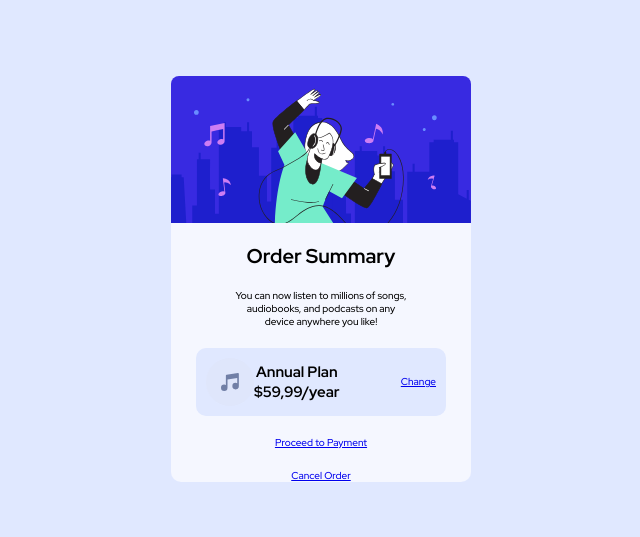
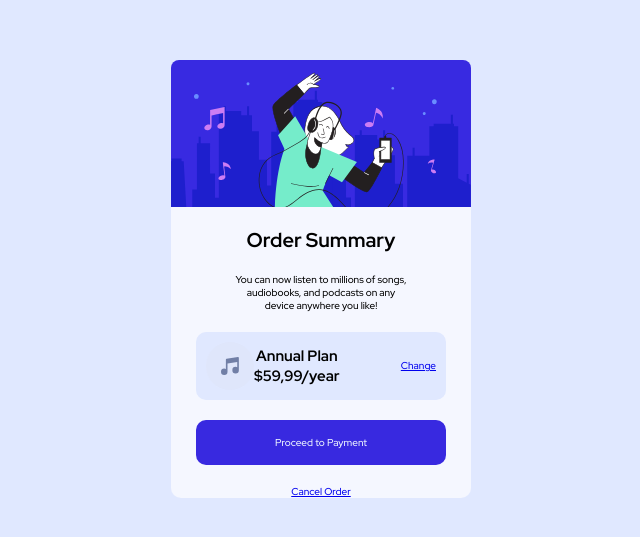
Before and after one commit to victor-guillherme/order-sumary-component, a plain HTML site: page index.html in a window 1280 px wide. Shown: the part 121-658 px from the top of the page, without its empty margins (319-959 px from the left). Drawn offline with Linux system fonts and the light colour scheme.

Commit message:
Adicionando estilização do botão de pagamento

```diff
--- a/src/css/style.css
+++ b/src/css/style.css
@@ -1,6 +1,6 @@
 html {
     font-size: 62.5%;
-   background-color: hsl(225, 100%, 94%);
+    background-color: hsl(225, 100%, 94%);
 }
 
 body {
@@ -58,3 +58,16 @@ body {
 .plano-anual div .info-plano .valor{
     text-align: start;
 }
+
+.hero .btn {
+    width: 25rem;
+    height: 4.5rem;
+    border-radius: 1rem;
+    margin: 0 auto;
+    color: aliceblue;
+    background-color:  hsl(245, 75%, 52%);
+    text-decoration: none;
+    display: flex;
+    justify-content: center;
+    align-items: center;
+}
```
